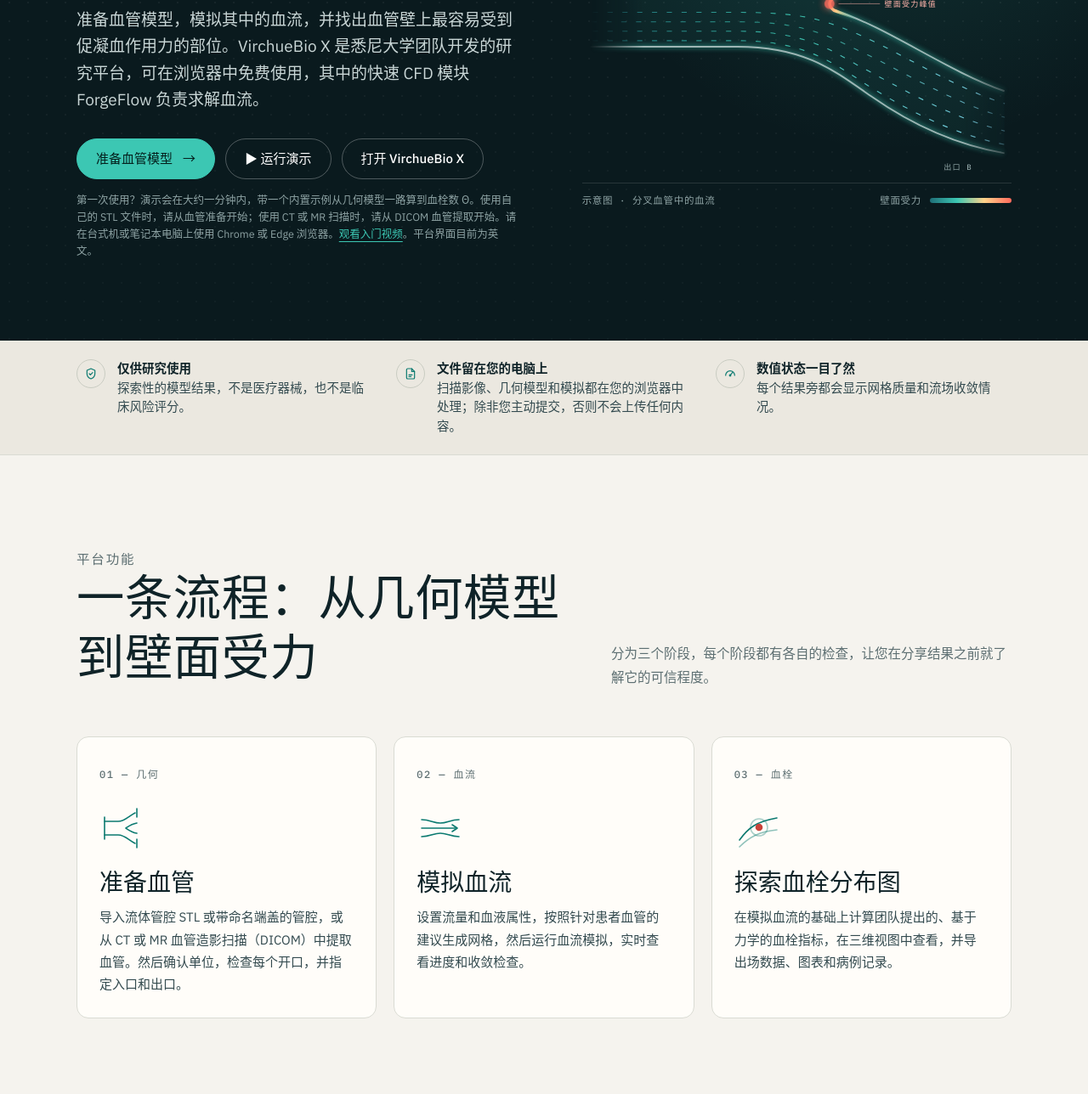
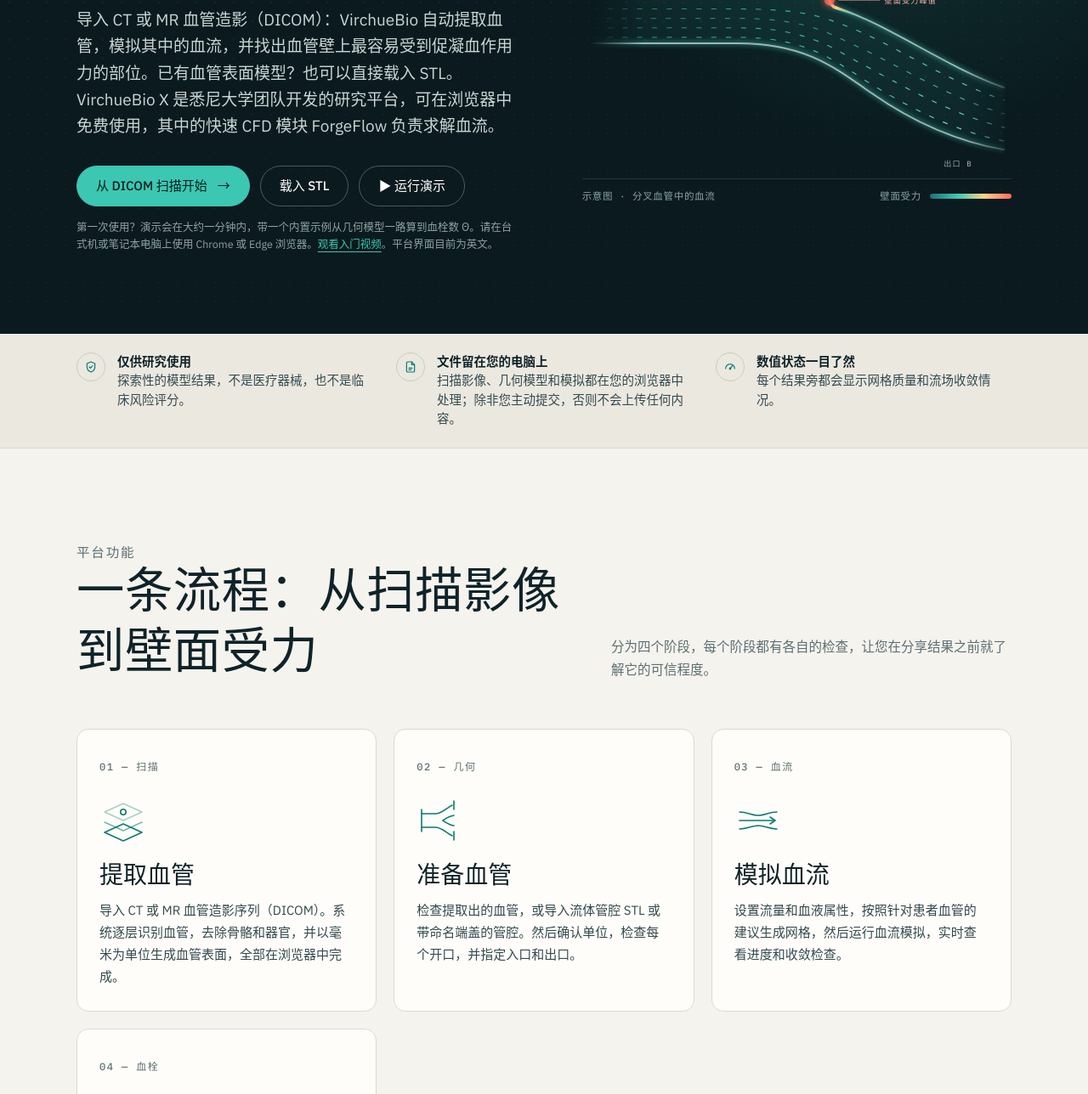
Before and after one commit to makarovrush-ctrl/virchuebio-site, a plain HTML site: page zh/index.html in a window 1280 px wide. Shown: the part 433-1721 px from the top of the page at 85% size. Drawn offline with Linux system fonts and the light colour scheme.

Commit message:
X 2.0.1: Chinese pages start from a DICOM scan
Chinese home page: new headline and buttons, four workflow stages, first two in-app steps; footers list the DICOM tool first.

Co-Authored-By: Claude Opus 5.5 <noreply@anthropic.com>
Claude-Session: https://claude.ai/code/session_01Fii6CfNdgSimTmnYAPgvhr

```diff
--- a/zh/index.html
+++ b/zh/index.html
@@ -12,11 +12,11 @@
 <main id="main">
 <section class="hero on-dark" aria-labelledby="page-title"><div class="wrap">
 <div>
-<p class="eyebrow"><i class="dot" aria-hidden="true"></i>VirchueBio X v2.0 <span>免费研究测试版 · <a href="../changelog.html">v2.0 更新内容（英文）</a></span></p>
-<h1 id="page-title">从血管几何，到<em>血栓洞察。</em></h1>
-<p class="lead">准备血管模型，模拟其中的血流，并找出血管壁上最容易受到促凝血作用力的部位。VirchueBio X 是悉尼大学团队开发的研究平台，可在浏览器中免费使用，其中的快速 CFD 模块 ForgeFlow 负责求解血流。</p>
-<div class="actions"><a class="button primary" href="../app/vessel-prep.html">准备血管模型 <span class="arrow" aria-hidden="true">→</span></a><a class="button" href="../app/index.html#demo">▶ 运行演示</a><a class="button" href="../app/index.html">打开 VirchueBio X</a></div>
-<p class="note">第一次使用？演示会在大约一分钟内，带一个内置示例从几何模型一路算到血栓数 Θ。使用自己的 STL 文件时，请从血管准备开始；使用 CT 或 MR 扫描时，请从 DICOM 血管提取开始。请在台式机或笔记本电脑上使用 Chrome 或 Edge 浏览器。<a href="#start">观看入门视频</a>。平台界面目前为英文。</p>
+<p class="eyebrow"><i class="dot" aria-hidden="true"></i>VirchueBio X v2.0.1 <span>免费研究测试版 · <a href="../changelog.html">v2.0.1 更新内容（英文）</a></span></p>
+<h1 id="page-title">从 CT 扫描，到<em>血栓洞察。</em></h1>
+<p class="lead">导入 CT 或 MR 血管造影（DICOM）：VirchueBio 自动提取血管，模拟其中的血流，并找出血管壁上最容易受到促凝血作用力的部位。已有血管表面模型？也可以直接载入 STL。VirchueBio X 是悉尼大学团队开发的研究平台，可在浏览器中免费使用，其中的快速 CFD 模块 ForgeFlow 负责求解血流。</p>
+<div class="actions"><a class="button primary" href="../app/dicom-extract.html">从 DICOM 扫描开始 <span class="arrow" aria-hidden="true">→</span></a><a class="button" href="../app/vessel-prep.html">载入 STL</a><a class="button" href="../app/index.html#demo">▶ 运行演示</a></div>
+<p class="note">第一次使用？演示会在大约一分钟内，带一个内置示例从几何模型一路算到血栓数 Θ。请在台式机或笔记本电脑上使用 Chrome 或 Edge 浏览器。<a href="#start">观看入门视频</a>。平台界面目前为英文。</p>
 </div>
 <figure class="flow-figure" role="img" aria-label="示意图：血液流经分叉血管，分叉处的血管壁受力最大。">
 <svg viewBox="-10 0 580 460" aria-hidden="true">
@@ -66,11 +66,12 @@
 </ul></div></section>
 
 <section class="section" aria-labelledby="what-title"><div class="wrap">
-<div class="section-head"><div><p class="eyebrow">平台功能</p><h2 id="what-title">一条流程：从几何模型到壁面受力</h2></div><p>分为三个阶段，每个阶段都有各自的检查，让您在分享结果之前就了解它的可信程度。</p></div>
+<div class="section-head"><div><p class="eyebrow">平台功能</p><h2 id="what-title">一条流程：从扫描影像到壁面受力</h2></div><p>分为四个阶段，每个阶段都有各自的检查，让您在分享结果之前就了解它的可信程度。</p></div>
 <div class="pillars">
-<article class="pillar"><span class="num">01 — 几何</span><svg viewBox="0 0 56 56" aria-hidden="true"><path d="M6 20h16c8 0 12-6 20-10M6 36h16c8 0 12 6 20 10M44 22c-6 1-10 4-13 6 3 2 7 5 13 6"/><path d="M6 15v26M44 5v10M44 41v10"/></svg><h3>准备血管</h3><p>导入流体管腔 STL 或带命名端盖的管腔，或从 CT 或 MR 血管造影扫描（DICOM）中提取血管。然后确认单位，检查每个开口，并指定入口和出口。</p></article>
-<article class="pillar"><span class="num">02 — 血流</span><svg viewBox="0 0 56 56" aria-hidden="true"><path d="M6 18c10 0 14 4 22 4s12-4 22-4M6 28h40M6 38c10 0 14-4 22-4s12 4 22 4"/><path d="M42 24l6 4-6 4"/></svg><h3>模拟血流</h3><p>设置流量和血液属性，按照针对患者血管的建议生成网格，然后运行血流模拟，实时查看进度和收敛检查。</p></article>
-<article class="pillar"><span class="num">03 — 血栓</span><svg viewBox="0 0 56 56" aria-hidden="true"><path d="M6 42c10-14 20-22 44-26"/><path d="M6 50c12-12 24-18 44-20" opacity=".45"/><circle cx="29" cy="27" r="10" opacity=".35"/><circle class="hot" cx="29" cy="27" r="3.5"/></svg><h3>探索血栓分布图</h3><p>在模拟血流的基础上计算团队提出的、基于力学的血栓指标，在三维视图中查看，并导出场数据、图表和病例记录。</p></article>
+<article class="pillar"><span class="num">01 — 扫描</span><svg viewBox="0 0 56 56" aria-hidden="true"><path d="M6 42l22 10 22-10-22-10z"/><path d="M6 30l22 10 22-10" opacity=".55"/><path d="M6 18l22 10 22-10L28 8z" opacity=".35"/><circle cx="28" cy="18" r="3.2"/></svg><h3>提取血管</h3><p>导入 CT 或 MR 血管造影序列（DICOM）。系统逐层识别血管，去除骨骼和器官，并以毫米为单位生成血管表面，全部在浏览器中完成。</p></article>
+<article class="pillar"><span class="num">02 — 几何</span><svg viewBox="0 0 56 56" aria-hidden="true"><path d="M6 20h16c8 0 12-6 20-10M6 36h16c8 0 12 6 20 10M44 22c-6 1-10 4-13 6 3 2 7 5 13 6"/><path d="M6 15v26M44 5v10M44 41v10"/></svg><h3>准备血管</h3><p>检查提取出的血管，或导入流体管腔 STL 或带命名端盖的管腔。然后确认单位，检查每个开口，并指定入口和出口。</p></article>
+<article class="pillar"><span class="num">03 — 血流</span><svg viewBox="0 0 56 56" aria-hidden="true"><path d="M6 18c10 0 14 4 22 4s12-4 22-4M6 28h40M6 38c10 0 14-4 22-4s12 4 22 4"/><path d="M42 24l6 4-6 4"/></svg><h3>模拟血流</h3><p>设置流量和血液属性，按照针对患者血管的建议生成网格，然后运行血流模拟，实时查看进度和收敛检查。</p></article>
+<article class="pillar"><span class="num">04 — 血栓</span><svg viewBox="0 0 56 56" aria-hidden="true"><path d="M6 42c10-14 20-22 44-26"/><path d="M6 50c12-12 24-18 44-20" opacity=".45"/><circle cx="29" cy="27" r="10" opacity=".35"/><circle class="hot" cx="29" cy="27" r="3.5"/></svg><h3>探索血栓分布图</h3><p>在模拟血流的基础上计算团队提出的、基于力学的血栓指标，在三维视图中查看，并导出场数据、图表和病例记录。</p></article>
 </div></div></section>
 
 <section class="section" id="start" aria-labelledby="start-title"><div class="wrap">
@@ -97,10 +98,10 @@
 <p class="st-live" aria-live="polite"></p>
 </div>
 <p class="st-foot">示意图：其中的血管、血流和 Θ 数值仅作演示。FGT 结果是依赖输入条件的探索性模型输出，不是临床预测。</p>
-<ol class="acts"><li data-act-card="0" class="active"><span class="n">01</span><h3>患者血管几何</h3><p>从患者的血管开始：一个从 CT 或 MRI 中分割得到的流体管腔 STL，并在血管准备时为入口和出口命名。</p></li><li data-act-card="1"><span class="n">02</span><h3>血液流入</h3><p>设置入流和血液属性。血液进入血管，在狭窄处加速，并在其后减速，形成回流。</p></li><li data-act-card="2"><span class="n">03</span><h3>ForgeFlow 快速 CFD</h3><p>ForgeFlow 为血管生成网格并求解血流，运行时显示进度和收敛情况。</p></li><li data-act-card="3"><span class="n">04</span><h3>血栓数 Θ 等 FGT 指标</h3><p>流场结果输入 FGT 模型，模型在血管壁上绘制血栓数 Θ 等指标的分布，并把高于参考值 Θ = 1 的部位标记为在给定条件下可能形成血栓的部位。</p></li></ol>
+<ol class="acts"><li data-act-card="0" class="active"><span class="n">01</span><h3>患者血管几何</h3><p>从患者的 CT 或 MR 血管造影开始：VirchueBio 从 DICOM 扫描中提取血管，也可以直接载入流体管腔 STL。在血管准备中为入口和出口命名。</p></li><li data-act-card="1"><span class="n">02</span><h3>血液流入</h3><p>设置入流和血液属性。血液进入血管，在狭窄处加速，并在其后减速，形成回流。</p></li><li data-act-card="2"><span class="n">03</span><h3>ForgeFlow 快速 CFD</h3><p>ForgeFlow 为血管生成网格并求解血流，运行时显示进度和收敛情况。</p></li><li data-act-card="3"><span class="n">04</span><h3>血栓数 Θ 等 FGT 指标</h3><p>流场结果输入 FGT 模型，模型在血管壁上绘制血栓数 Θ 等指标的分布，并把高于参考值 Θ = 1 的部位标记为在给定条件下可能形成血栓的部位。</p></li></ol>
 <div class="app-steps">
-<div class="app-steps-head"><div><p class="eyebrow">在应用中</p><h3>用六个步骤分析您自己的案例</h3></div><div class="actions"><a class="button primary" href="../app/vessel-prep.html">从第 1 步开始 <span class="arrow" aria-hidden="true">→</span></a><a class="button" href="../app/index.html#demo">▶ 运行演示</a></div></div>
-<ol><li><span class="n">01</span><div><h4>载入流体管腔</h4><p>把 STL、带命名端盖 STL 的管腔或其所在文件夹拖入血管准备页面，然后确认单位。从扫描影像开始？请先<a href="../app/dicom-extract.html">从 DICOM 中提取血管</a>。</p></div></li><li><span class="n">02</span><div><h4>检查每个开口</h4><p>检查识别出的开口，指定入口或出口，然后选择 <strong>Use in ForgeFlow</strong>。</p></div></li><li><span class="n">03</span><div><h4>设置流动参数</h4><p>以流量、平均流速或剪切率输入入口流动条件，并设置密度、黏度和边界条件。</p></div></li><li><span class="n">04</span><div><h4>生成网格</h4><p>按照网格建议操作，并检查几何模型和开口。</p></div></li><li><span class="n">05</span><div><h4>运行并检查血流</h4><p>观察进度和收敛情况；未收敛的流场会明确标记为探索性结果。</p></div></li><li><span class="n">06</span><div><h4>绘制血栓数 Θ</h4><p>在第一个结果面板中选择 Θ 的输入参数。Θ 在血管壁上计算并以三维显示；可以保存报告和壁面数值。</p></div></li></ol>
+<div class="app-steps-head"><div><p class="eyebrow">在应用中</p><h3>用六个步骤分析您自己的案例</h3></div><div class="actions"><a class="button primary" href="../app/dicom-extract.html">从第 1 步开始 <span class="arrow" aria-hidden="true">→</span></a><a class="button" href="../app/vessel-prep.html">载入 STL</a><a class="button" href="../app/index.html#demo">▶ 运行演示</a></div></div>
+<ol><li><span class="n">01</span><div><h4>从 DICOM 提取血管</h4><p>把 CT 或 MR 血管造影序列拖入<a href="../app/dicom-extract.html">DICOM 血管提取</a>页面，系统会以毫米为单位生成血管表面。已有 STL？可直接在血管准备中载入。</p></div></li><li><span class="n">02</span><div><h4>准备血管</h4><p>确认单位，检查识别出的开口并指定入口或出口，然后选择 <strong>Use in ForgeFlow</strong>。</p></div></li><li><span class="n">03</span><div><h4>设置流动参数</h4><p>以流量、平均流速或剪切率输入入口流动条件，并设置密度、黏度和边界条件。</p></div></li><li><span class="n">04</span><div><h4>生成网格</h4><p>按照网格建议操作，并检查几何模型和开口。</p></div></li><li><span class="n">05</span><div><h4>运行并检查血流</h4><p>观察进度和收敛情况；未收敛的流场会明确标记为探索性结果。</p></div></li><li><span class="n">06</span><div><h4>绘制血栓数 Θ</h4><p>在第一个结果面板中选择 Θ 的输入参数。Θ 在血管壁上计算并以三维显示；可以保存报告和壁面数值。</p></div></li></ol>
 </div>
 </div></section>
 <script src="../assets/story.js" defer></script>
@@ -127,7 +128,7 @@
 </main>
 <footer class="site-footer"><div class="wrap">
 <div class="about"><a class="brand" href="./index.html" aria-label="為楚生物科技（VirchueBio）首页"><svg viewBox="0 0 36 36" aria-hidden="true"><path d="M18 33V20M18 20 7 6M18 20 29 6"/><circle cx="18" cy="20" r="3.6"/></svg><span class="brand-word brand-zh"><span class="zh-name">為楚生物科技</span><span class="en-name">Virchue<small>Bio</small></span></span></a><p>悉尼大学团队开发的血流与血栓研究工具。</p></div>
-<div><h4>平台</h4><ul><li><a href="../app/vessel-prep.html">准备血管模型</a></li><li><a href="../app/dicom-extract.html">从 DICOM 扫描提取血管</a></li><li><a href="../app/index.html">打开 VirchueBio X v2.0</a></li><li><a href="./index.html#start">入门视频</a></li><li><a href="../changelog.html">更新日志（英文）</a></li></ul></div>
+<div><h4>平台</h4><ul><li><a href="../app/dicom-extract.html">从 DICOM 扫描提取血管</a></li><li><a href="../app/vessel-prep.html">准备血管模型</a></li><li><a href="../app/index.html">打开 VirchueBio X v2.0.1</a></li><li><a href="./index.html#start">入门视频</a></li><li><a href="../changelog.html">更新日志（英文）</a></li></ul></div>
 <div><h4>团队与社区</h4><ul><li><a href="./team.html">团队</a></li><li><a href="./community.html">社区论坛</a></li><li><a href="./contact.html">联系我们</a></li></ul></div>
 <div><h4>法律信息</h4><ul><li><a href="../privacy.html">隐私政策（英文）</a></li><li><a href="../terms.html">使用条款（英文）</a></li></ul></div>
 <div class="base"><span>© 2026 為楚生物科技 · VirchueBio</span><span>仅供研究使用 · 非医疗器械</span></div>
```
Also changed, not shown: zh/community.html (+1 -1 lines), zh/contact.html (+1 -1 lines), zh/team.html (+1 -1 lines).
